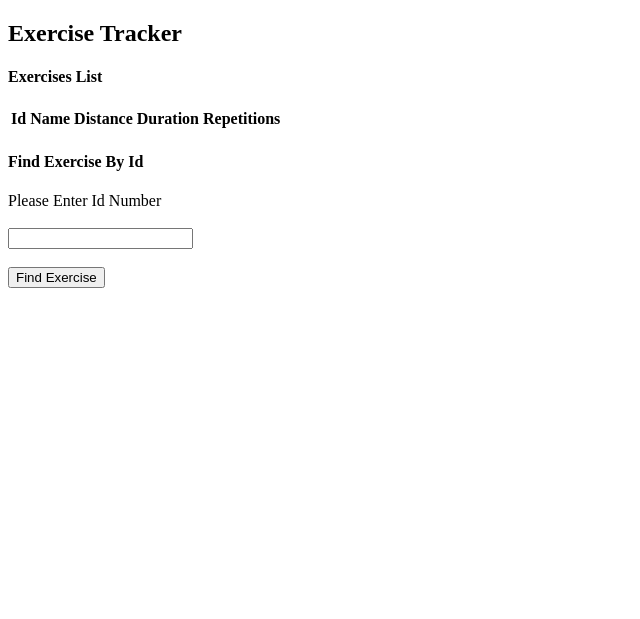
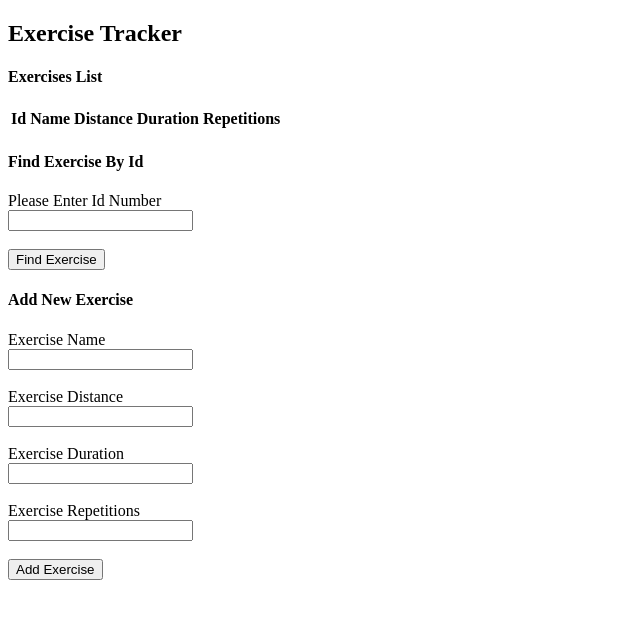
Before and after one commit to jdhuf/EventTrackerProject, a Spring Boot app: page / in a window 1280 px wide. Shown: the top 619 px of the page, without its empty margins (0-640 px from the left). Run offline with Spring Boot 4, Linux system fonts and the light colour scheme; data that the repository does not hold is empty.

Commit message:
added add new exercise functionality

```diff
--- a/ExerciseTrackerREST/src/main/resources/static/index.html
+++ b/ExerciseTrackerREST/src/main/resources/static/index.html
@@ -30,7 +30,7 @@
 	<h4>Find Exercise By Id</h4>
 
 	<form name="exerciseForm">
-	<label for="findByIdField">Please Enter Id Number</label><br><br>
+	<label for="findByIdField">Please Enter Id Number</label><br>
 		<input type="number" name="exerciseId"><br><br>
 		<button name="findExerciseButton">Find Exercise</button>
 
@@ -41,6 +41,25 @@
 
 	</div>
 
+	<h4>Add New Exercise</h4>
+
+	<form name="newExerciseForm">
+		<label for="name">Exercise Name</label><br>
+		<input type="text" name="name"><br><br>
+
+		<label for="distance">Exercise Distance</label><br>
+		<input type="text" name="distance"><br><br>
+
+		<label for="duration">Exercise Duration</label><br>
+		<input type="text" name="duration"><br><br>
+
+		<label for="repetitions">Exercise Repetitions</label><br>
+		<input type="text" name="repetitions"><br><br>
+		<button name="addNewExerciseButton">Add Exercise</button>
+
+
+		</form>
+
 
 
 
--- a/ExerciseTrackerREST/src/main/resources/static/js/script.js
+++ b/ExerciseTrackerREST/src/main/resources/static/js/script.js
@@ -3,17 +3,58 @@ window.addEventListener('load', function(e){
 });
 
 function init(){
-	document.exerciseForm.findExerciseButton.addEventListener('click', function(event) {
+	findExerciseById();
+	loadExerciseList();
+	loadNewExercise();
+	}
+
+function loadNewExercise(){
+	document.newExerciseForm.addNewExerciseButton.addEventListener('click', createExercise);
+}
+
+function createExercise(e){
+	e.preventDefault();
+	let form = document.newExerciseForm;
+	let newExercise = {
+		name: form.name.value,
+		distance: form.distance.value,
+		duration: form.duration.value,
+		repetitions: form.repetitions.value
+	}
+	sendNewExercise(newExercise);
+
+}
+
+function sendNewExercise(newExercise){
+	let xhr = new XMLHttpRequest();
+	xhr.open('POST', 'api/exercise', true);
+
+	xhr.onreadystatechange = function() {
+  	if (xhr.readyState === 4 ) {
+    	if ( xhr.status == 200 || xhr.status == 201 ) {
+      	let newExercise = JSON.parse(xhr.responseText);
+      	console.log(newExercise);
+      	displayExercise(newExercise);
+    }
+    else {
+      	displayError("Error creating exercise: " + xhr.status + xhr.statusText);
+    }
+  }
+};
+	xhr.setRequestHeader("Content-type", "application/json");
+	xhr.send(JSON.stringify(newExercise));
+
+}
+
+function findExerciseById() {
+		document.exerciseForm.findExerciseButton.addEventListener('click', function(event) {
 		event.preventDefault();
 		let exerciseId = document.exerciseForm.exerciseId.value;
 		if (!isNaN(exerciseId) && exerciseId > 0) {
 			getExercise(exerciseId);
 		}
-	});
-	loadExerciseList();
+	});}
 
-
-}
 
 function loadExerciseList(){
 	let xhr = new XMLHttpRequest();
```
